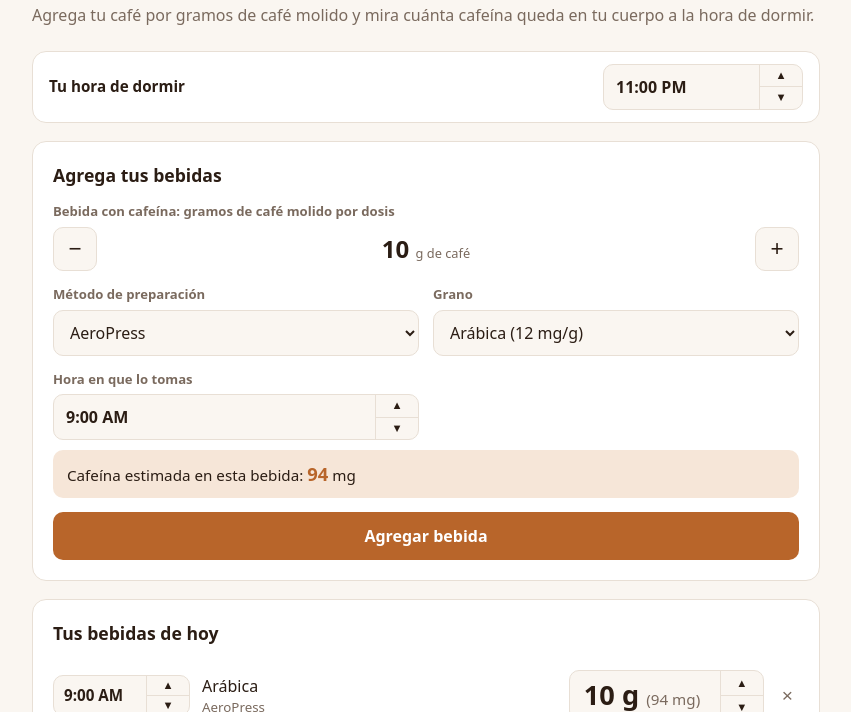
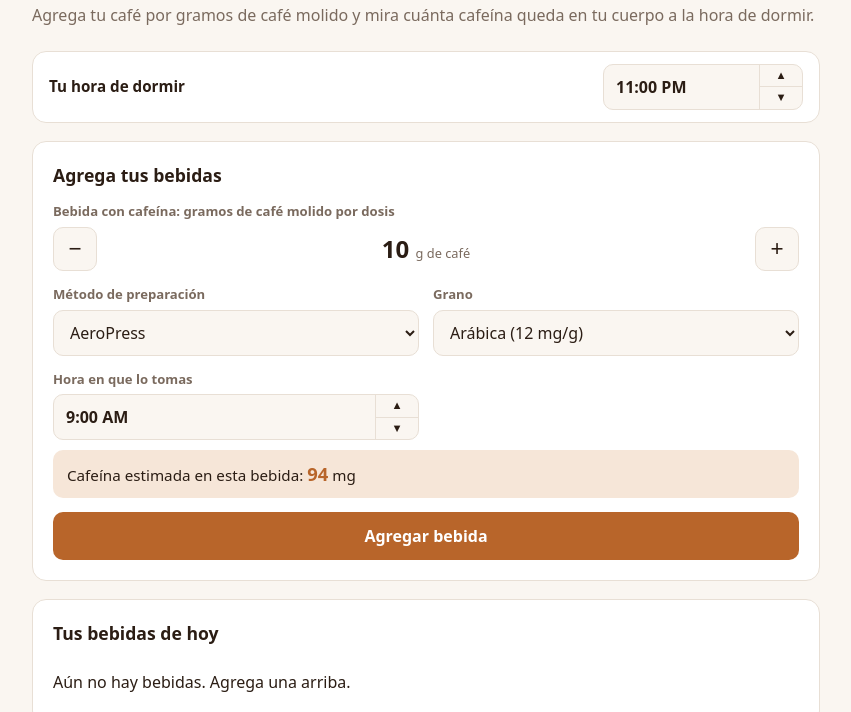
Before and after one commit to csanabriat/caffeine-calculator, a plain HTML site: page index.html in a window 1280 px wide. Shown: the part 88-800 px from the top of the page, without its empty margins (214-1065 px from the left). Drawn offline with Linux system fonts and the light colour scheme.

Commit message:
Start with no default drink

```diff
--- a/index.html
+++ b/index.html
@@ -193,7 +193,6 @@ const $ = id => document.getElementById(id);
 let grams = 10;
 let drinks = [];
 try { drinks = JSON.parse(localStorage.getItem('drinks2') || 'null') || []; } catch(e){}
-if (!drinks.length) drinks = [{time:'09:00', grams:10, method:'aero', bean:'arabica'}];
 
 BEANS.forEach(b => $('bean').add(new Option(`${b.name} (${b.mgg} mg/g)`, b.id)));
 METHODS.forEach(m => $('method').add(new Option(m.name, m.id)));
```
